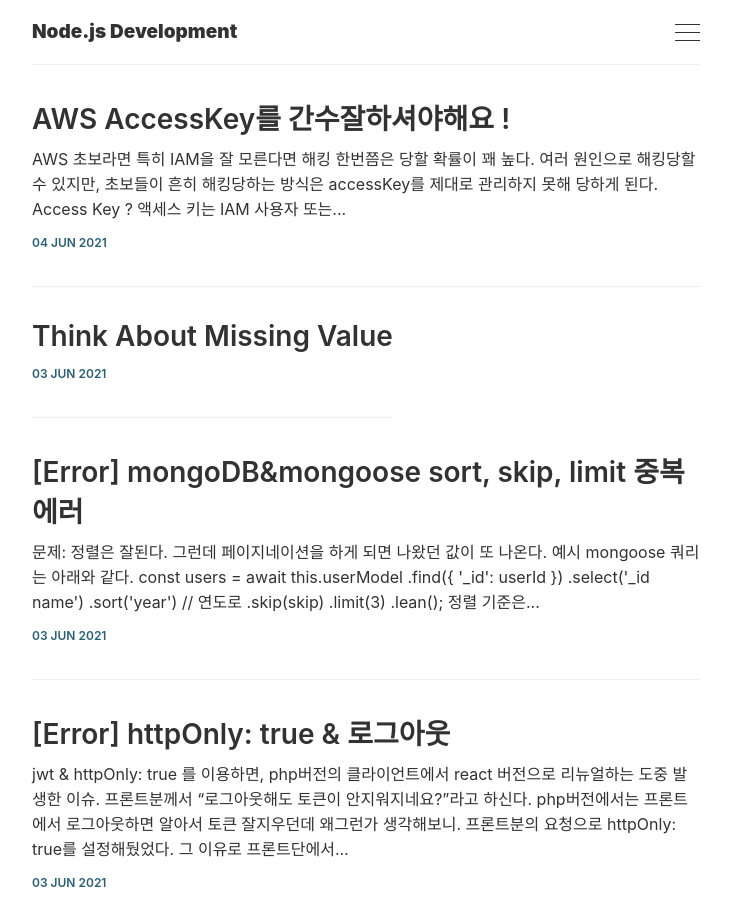
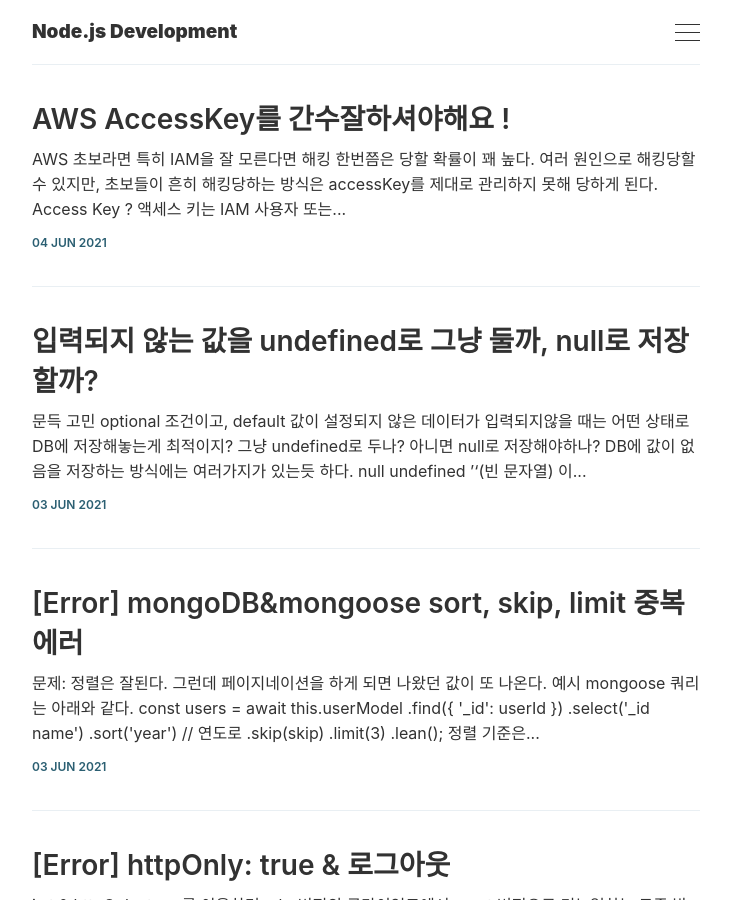
Before and after one commit to dont-think-about-too-much/dont-think-about-too-much.github.io, a Jekyll site: the page built from index.html, in a window 1280 px wide and 900 px high. Shown: the whole window, without its empty margins (274-1005 px from the left). Built offline with Jekyll 4.4.1, drawn with Linux system fonts in a browser that asks for light colours; the list of posts is cut into pages by our own code.

Commit message:
feat: 입력되지않은 값을~

````diff
--- a/_posts/2021-06-03-think-about-missing-value.md
+++ b/_posts/2021-06-03-think-about-missing-value.md
@@ -1,7 +1,115 @@
-<!-- ---
+---
 layout: post
-title: '입력되지 않는 값에 대한 고민 undefined, null,'
-tags: [Node, Backend, JWT]
+title: "입력되지 않는 값을 undefined로 그냥 둘까, null로 저장할까?"
+tags: [Node, Backend, JS]
 ---
 
-ddd -->
+>**문득 고민**<br>
+`optional` 조건이고, `default` 값이 설정되지 않은 데이터가 입력되지않을 때는 어떤 상태로 DB에 저장해놓는게 최적이지?
+그냥 undefined로 두나? 아니면 null로 저장해야하나?
+
+DB에 **값이 없음**을 저장하는 방식에는 여러가지가 있는듯 하다.
+- null
+- undefined
+- ''(빈 문자열)
+
+이 세가지가 대표적이다. 뭐가 최적일까 고민을 해봤다.
+
+<br>
+
+## 나만의 결론은 **"입력되지않은 데이터는 무조건 `null`로써 저장하는 것이다."**<br>
+**이유 1**. JS에서의 `undefined`와 `null`의 정의 차이<br>
+**이유 2**. 쿼리의 결과값의 명확함<br>
+**이유 3**. 백엔드 개발자의 편의
+
+<br>
+
+## 이유 1. JS에서의 `undefined`와 `null`의 정의 차이
+
+### `undefined`는 단어의 뜻대로 **"정의되지않았다"**를 나타낸다.
+값을 할당하지 않으면 `undefined`이다.
+
+```js
+let a; // 할당하지 않음
+>> undefined
+console.log(a)
+>> undefined
+```
+
+<br>
+
+### `null`은 **"의도적으로 비어있음"**을 나타낸다.
+
+둘의 **정의** 차이만으로도 뭐가 나은지 개인적인 판단이 섰다. **웹서비스에서 대부분의 입력되지않은 값들은 의도적으로 비워둔 값들이다.** 그러니 `null`로 정의하는게 조금이라도 더 옳다고 판단된다.
+
+---
+
+<br>
+
+## 이유 2. 쿼리 결과값의 명확함
+쿼리면에서도 검색하는 값이 `undefined`면 필드의 키, 값이 나오지 않는다. 반면 null로 할당해놓으면 쿼리시에 필드 키와 null 값이 나온다. **그게 훨씰 더 데이터를 받아서 쓰는 사람 입장에서 명확하다.**
+
+
+### missing 데이터를 **`undefined`** 상태라면
+```json
+{
+    "success": true,
+    "data": [{
+        "title": "What is null?",
+        "author": "kim",
+        "age": 21,
+        "createdAt": "20210101"
+    },{
+        "title": "What is number?",
+        "author": "kim",
+        // 이 데이터에는 age가 안나온다.
+        "createdAt": "20210101",
+    },{
+        "title": "What is undefined?",
+        "author": "kim",
+        // undefined라면 age 숨겨저 버린다.
+        "createdAt": "20210101",
+    }]
+}
+```
+<br>
+
+### missing 데이터를 **`null`**로 저장해두었을 때.
+```json
+{
+    "success": true,
+    "data": [{
+        "title": "What is null?",
+        "author": "kim",
+        "age": 21,
+        "createdAt": "20210101"
+    },{
+        "title": "What is number?",
+        "author": "kim",
+        "age": null, // null로 저장해두면 분명하게 null로 나온다.
+        "createdAt": "20210101",
+    },{
+        "title": "What is undefined?",
+        "author": "kim",
+        "age": null, // null로 저장해두면 분명하게 null로 나온다.
+        "createdAt": "20210101",
+    }]
+}
+```
+
+내가 보기엔 null 값이 반환되는게 훨~씬 명확하다. undefined일때는 age는 왜 안나오지? 고민을 할수도 있다.
+
+---
+<br>
+
+## 이유 3. 백엔드 개발자의 편의
+백엔드에서 값의 존재 여부를 체크를 잘체크해야한다. 하지만 사람이 완벽하진 않다. 그러다보니 **`Cannot read property '' of undefined`**이 에러를 아주 자주 만났을 것이다. 입력되지 않은 값들을 null로 정의해둔다면 이 에러를 덜 마주치게된다.
+
+---
+
+<br>
+
+## Reference
+
+- [mongoose가 'undefined'를 처리하는 방식에 대해](https://blog.ull.im/engineering/2019/03/22/mongooses-undefined-handling.html)<br>
+- [When storing missing data, should I store them as NULL?](https://discuss.codecademy.com/t/when-storing-missing-data-should-i-store-them-as-null/349730)
````
